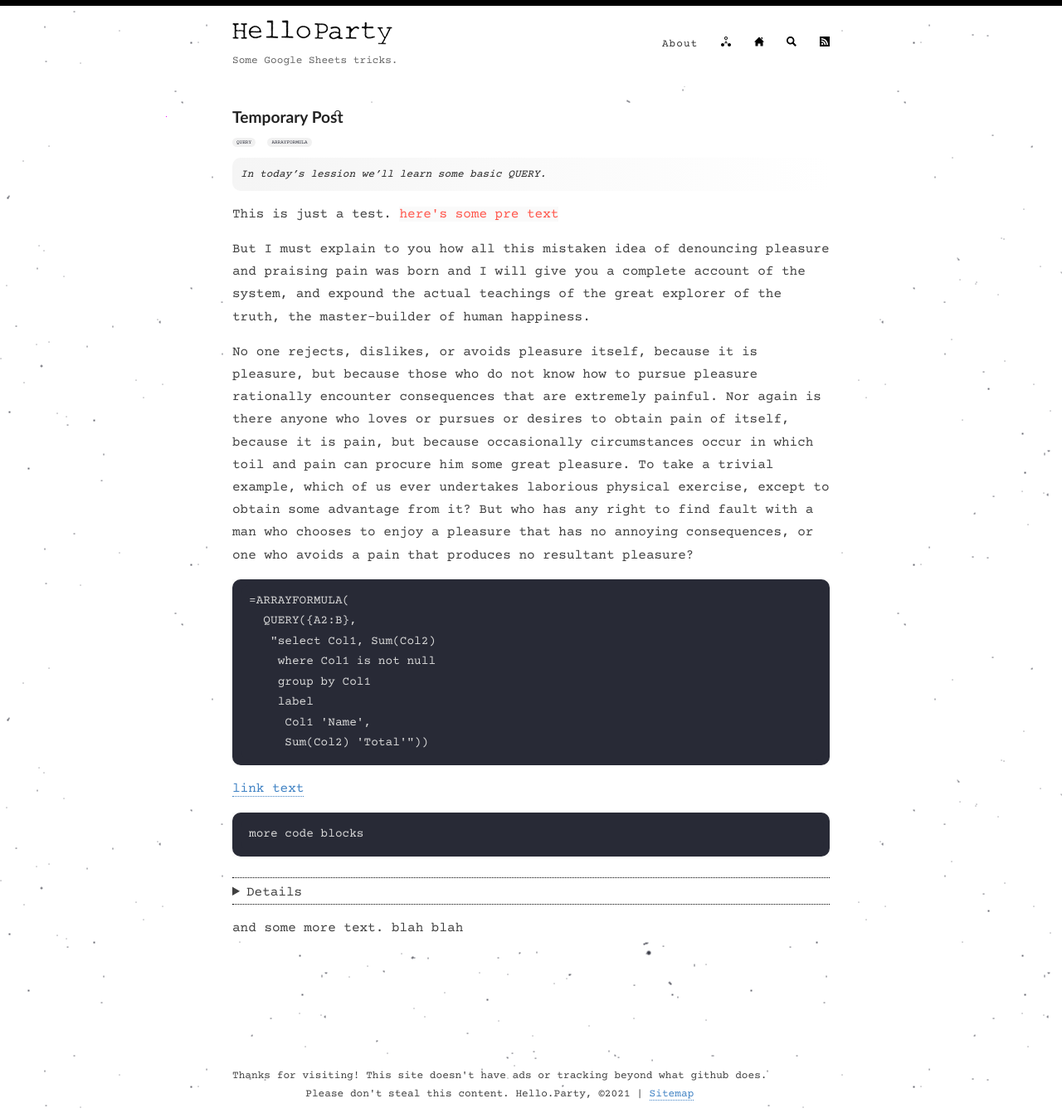
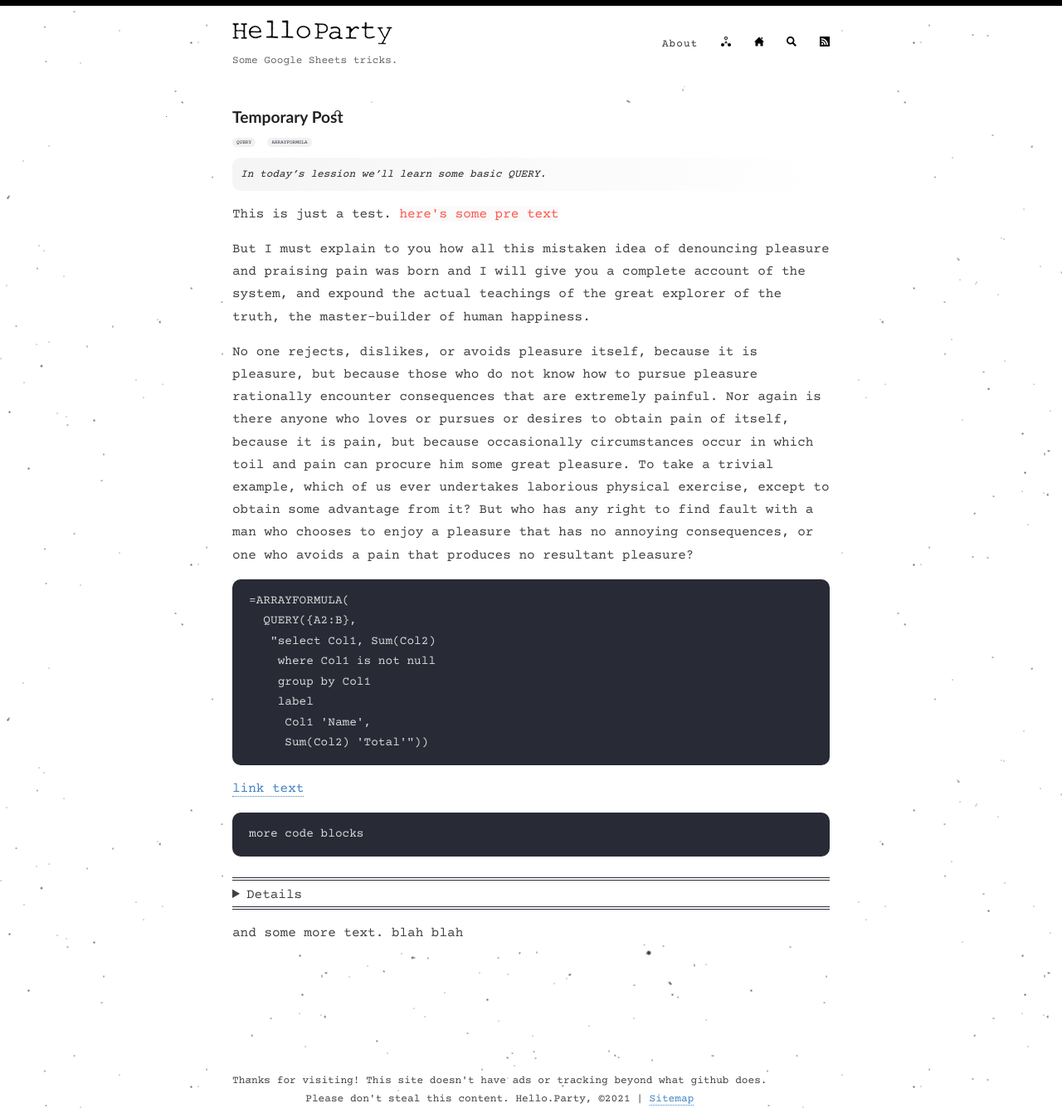
Before and after one commit to hello-party/hello-party-old.github.io, a Jekyll site: the page built from _posts/2021-02-04-hello.md, in a window 1280 px wide. Shown: the whole page at 83% size. Built offline with Jekyll 4.4.1, drawn with Linux system fonts in a browser that asks for light colours.

Commit message:
Update style.scss

```diff
--- a/assets/style.scss
+++ b/assets/style.scss
@@ -151,14 +151,14 @@ p {
 }
 
 details {
-    border-top: 1px dotted #000;
-    border-bottom: 1px dotted #000;
+    border-top: 4px double #282a36;
+    border-bottom: 4px double #282a36;
     margin-top: 25px;
     padding-top: 4px;
 }
 
 details[open] {
-    padding: 4px 0px 30px 0px;
+    padding: 4px 0px 10px 0px;
 }
 
 table {
```
